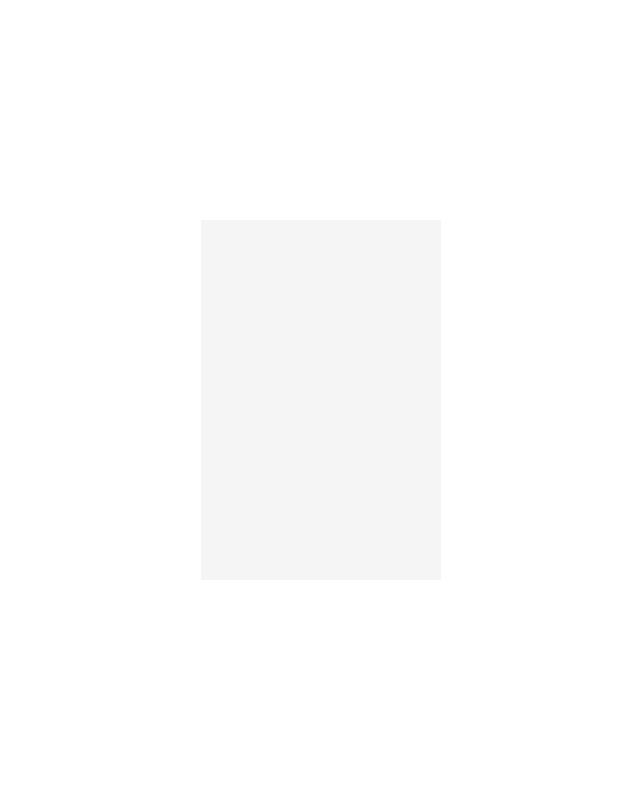
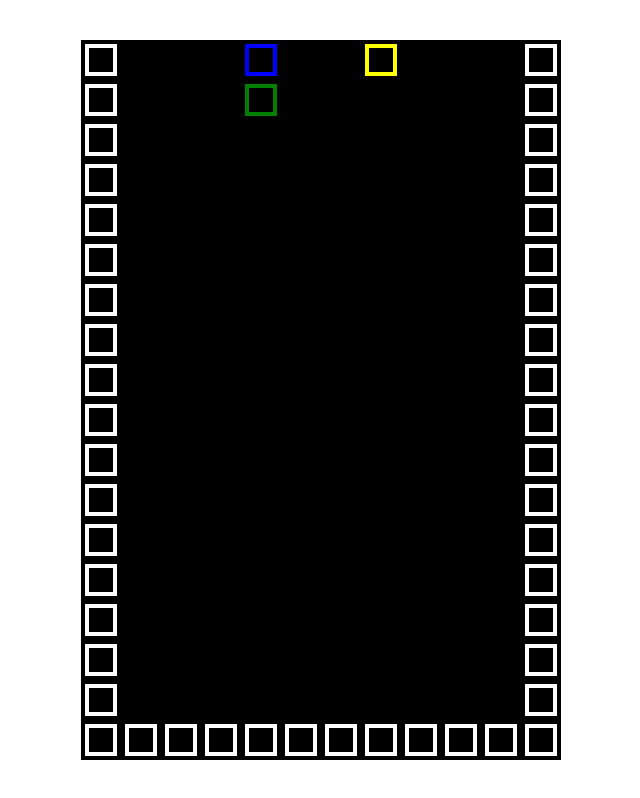
Before and after one commit to Vlakoosh/js-basic-tetris, a plain HTML site: page index.html in a window 1280 px wide. Shown: the whole page, without its empty margins (319-959 px from the left). Drawn offline with Linux system fonts and the light colour scheme.

Commit message:
added a way to render tiles to canvas

```diff
--- a/style.css
+++ b/style.css
@@ -13,8 +13,7 @@
 }
 
 #canvas {
-    background-color: whitesmoke;
-    width: 240px;
-    height: 360px;
+    width: 480px;
+    height: 720px;
     image-rendering: pixelated;
 }
--- a/tetris.js
+++ b/tetris.js
@@ -4,14 +4,19 @@ const ctx = canvas.getContext("2d");
 const FIELD_WIDTH = 12;
 const FIELD_HEIGHT = 18;
 
-canvas.width = FIELD_WIDTH;
-canvas.height = FIELD_HEIGHT;
+const SCALE = 10;
+
+let rotation = 12;
+
+canvas.width = FIELD_WIDTH*SCALE;
+canvas.height = FIELD_HEIGHT*SCALE;
+canvas.style.backgroundColor = "black";
 
 let field = new Array(FIELD_WIDTH * FIELD_HEIGHT);
 
 (function initializeField(){
     for (let i = 0; i < field.length; i++) {
-        let fy = Math.floor(i/FIELD_WIDTH);
+        let fy = Math.floor(i / FIELD_WIDTH);
         let fx = i % FIELD_WIDTH;
         if(fy === FIELD_HEIGHT - 1 || fx === 0 || fx === FIELD_WIDTH-1){
             field[i] = "#"
@@ -91,7 +96,45 @@ function update(){
 
 //print everything to the screen/canvas
 function updateDisplay() {
+    for (let i = 0; i < field.length; i++) {
+        let fx = i % FIELD_WIDTH;
+        let fy = Math.floor(i / FIELD_WIDTH);
+        switch (field[i]) {
+            case "#":
+                drawBlock(fx, fy, "white");
+                break;
+            case "R":
+                drawBlock(fx, fy, "red");
+                break;
+            case "G":
+                drawBlock(fx, fy, "green");
+                break;
+            case "B":
+                drawBlock(fx, fy, "blue");
+                break;
+            case "O":
+                drawBlock(fx, fy, "orange");
+                break;
+            case "P":
+                drawBlock(fx, fy, "purple");
+                break;
+            case "T":
+                drawBlock(fx, fy, "turquoise");
+                break;
+            case "Y":
+                drawBlock(fx, fy, "yellow");
+                break;
+        }
+    }
+}
 
+function drawBlock(x,y,color){
+    ctx.fillStyle = "black";
+    ctx.fillRect(x * SCALE , y * SCALE, SCALE, SCALE);
+    ctx.fillStyle = color;
+    ctx.fillRect(x * SCALE+1 , y * SCALE+1, SCALE -2, SCALE-2);
+    ctx.fillStyle = "black";
+    ctx.fillRect(x * SCALE + 2 , y * SCALE + 2, SCALE - 4, SCALE - 4);
 }
 
 function checkPieceCollision() {
@@ -120,12 +163,15 @@ document.onkeydown = (e) =>{
         case "ArrowDown":
             movePiece(0, 1);
             updateDisplay();
+            break;
         case "A":
             rotatePiece(-1);
             updateDisplay();
+            break;
         case "D":
             rotatePiece(1);
             updateDisplay();
+            break;
     }
 }
 
@@ -136,3 +182,10 @@ function movePiece(x, y=0){
 function rotatePiece(rotation){
 
 }
+
+field[4] = "B";
+field[7] = "Y";
+field[16] = "G";
+
+
+updateDisplay();
```
